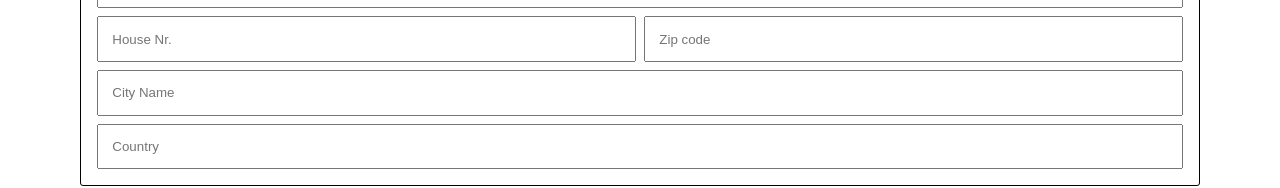
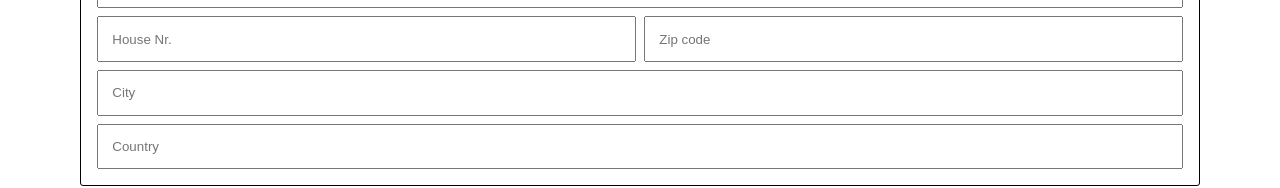
Before and after one commit to sydneythomas/challenge-limehome, an Angular app: page / in a window 1280 px wide. Shown: the part 419-607 px from the top of the page. Built offline with nearby package versions, Linux system fonts and the light colour scheme.

Commit message:
updat readme

```diff
--- a/src/app/app.component.html
+++ b/src/app/app.component.html
@@ -98,12 +98,7 @@
       </div>
 
       <label for="city">City</label>
-      <input
-        type="text"
-        formControlName="city"
-        id="city"
-        placeholder="City Name"
-      />
+      <input type="text" formControlName="city" id="city" placeholder="City" />
 
       <label for="country">Country</label>
       <input
```
Also changed, not shown: 1 other file (tests, documents, lock files or other folders).
